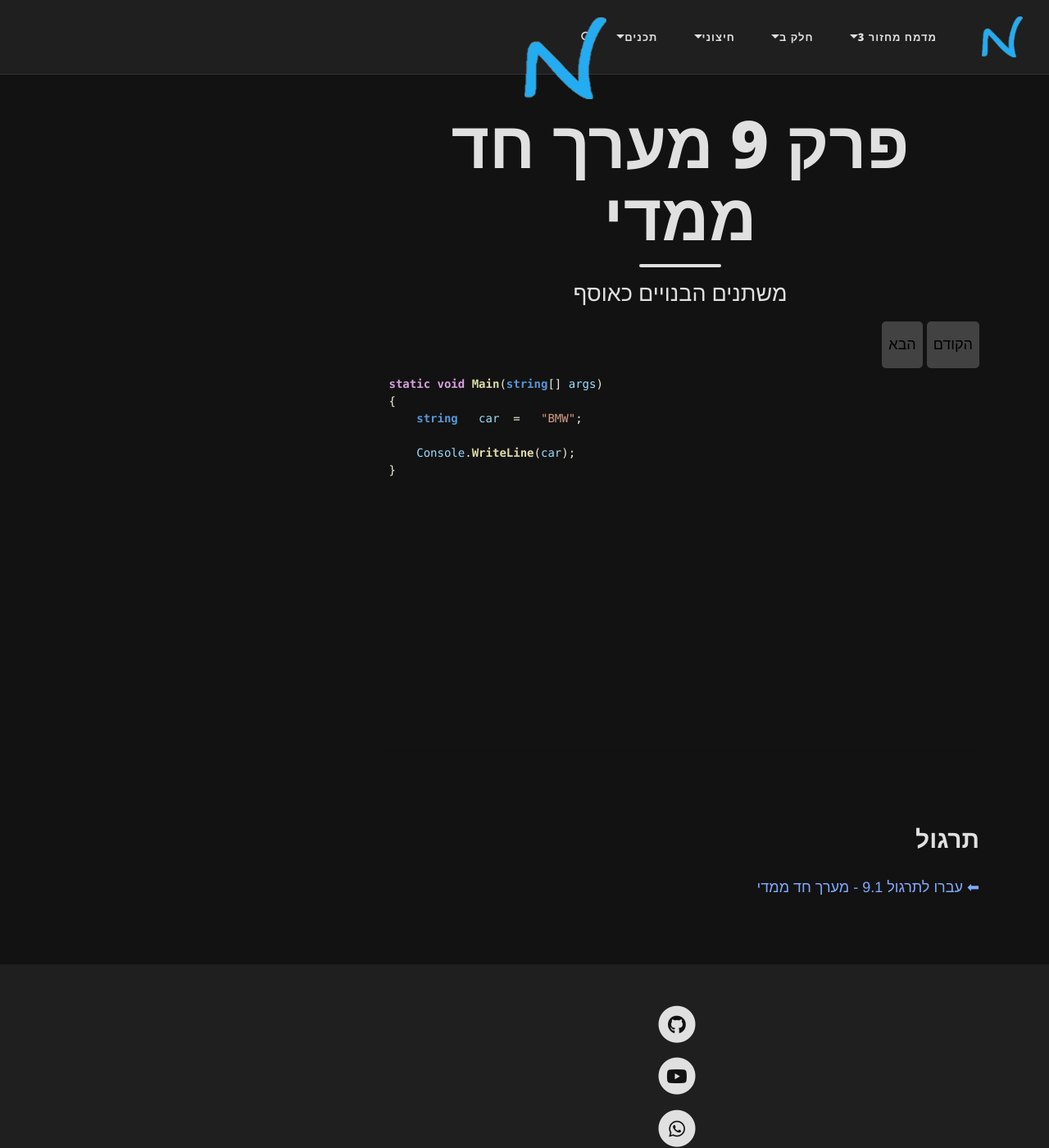
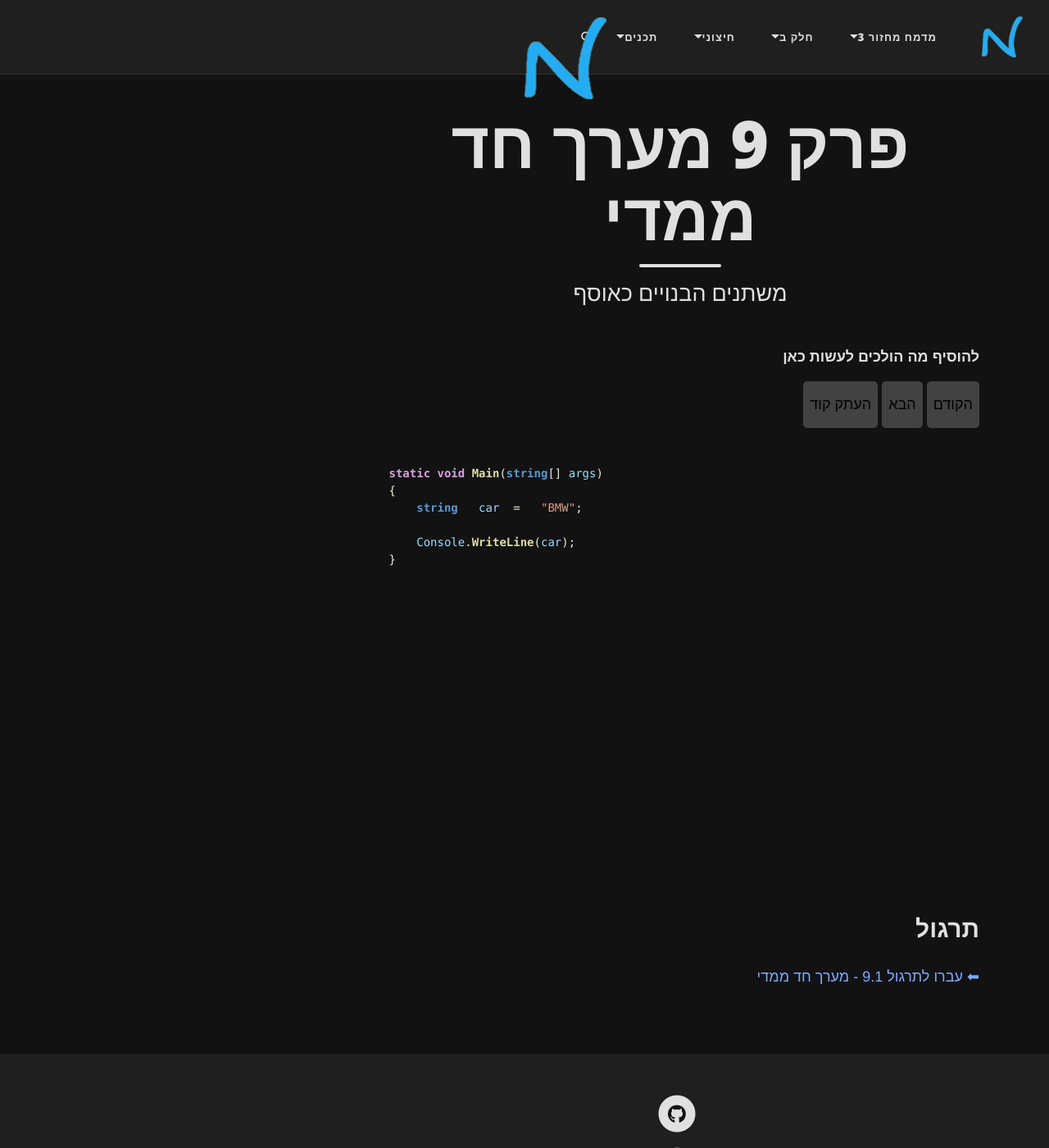
Before and after one commit to 3strategy/BeautifulYesodot, a Jekyll site: the page built from cs2/Chapter9.md, in a window 1280 px wide and 1400 px high. Shown: the whole window at 82% size. Built offline with Jekyll 4.4.1, drawn with Linux system fonts in a browser that asks for light colours; comment, search, counter and statistics services are not loaded; some of the changed lines change nothing that is shown.

Commit message:
copy button + explanations

````diff
--- a/cs2/Chapter9.md
+++ b/cs2/Chapter9.md
@@ -18,16 +18,31 @@ details, details > summary { display: none; }
 #stage pre {
   position: absolute;
   top: 0; left: 0; right: 0; bottom: 0;
-  margin: 0;
   opacity: 0;
   transition: opacity 3s;
   z-index: 1;
   direction: ltr;
   background: inherit;
+  margin: 0;
 }
 #stage pre.show {
   opacity: 1;
   z-index: 2;
+}
+.button-container {
+  margin-bottom: 2em;
+}
+#explanation {
+  margin: 0 0 0.6em 0;
+  min-height: 1.8em;
+  font-weight: bold;
+}
+.copy-success {
+  color: green;
+  font-size: 0.9em;
+  margin-right: 1em;
+  display: inline-block;
+  vertical-align: middle;
 }
 </style>
 
@@ -36,7 +51,7 @@ details, details > summary { display: none; }
 
 
 
-<details markdown="1"><summary></summary>
+<details markdown="1"><summary>להוסיף מה הולכים לעשות כאן</summary>
 
 ```csharp
 static void Main(string[] args)
@@ -48,7 +63,7 @@ static void Main(string[] args)
 ```
 </details>
 
-<details markdown="1"><summary></summary>
+<details markdown="1"><summary>להוסיף מה הולכים לעשות כאן</summary>
 
 ```csharp
 static void Main(string[] args)
@@ -63,7 +78,7 @@ static void Main(string[] args)
 
 </details>
 
-<details markdown="1"><summary></summary>
+<details markdown="1"><summary>להוסיף מה הולכים לעשות כאן</summary>
 
 ```csharp
 static void Main(string[] args)
@@ -76,7 +91,7 @@ static void Main(string[] args)
 </details>
 
 
-<details markdown="1"><summary></summary>
+<details markdown="1"><summary>להוסיף מה הולכים לעשות כאן</summary>
 
 ```csharp
 static void Main(string[] args)
@@ -100,7 +115,7 @@ static void Main(string[] args)
 
 
 
-<details markdown="1"><summary></summary>
+<details markdown="1"><summary>להוסיף מה הולכים לעשות כאן</summary>
 
 ```csharp
 static void Main(string[] args)
@@ -123,7 +138,7 @@ static void Main(string[] args)
 </details>
 
 
-<details markdown="1"><summary></summary>
+<details markdown="1"><summary>להוסיף מה הולכים לעשות כאן</summary>
 
 ```csharp
 static void Main(string[] args)
@@ -138,7 +153,7 @@ static void Main(string[] args)
 
 
 
-<details markdown="1"><summary></summary>
+<details markdown="1"><summary>להוסיף מה הולכים לעשות כאן</summary>
 
 ```csharp
 static void Main(string[] args)
@@ -153,7 +168,7 @@ static void Main(string[] args)
 
 
 
-<details markdown="1"><summary></summary>
+<details markdown="1"><summary>להוסיף מה הולכים לעשות כאן</summary>
 
 ```csharp
 static void Main(string[] args)
@@ -171,7 +186,7 @@ static void Main(string[] args)
 
 
 
-<details markdown="1"><summary></summary>
+<details markdown="1"><summary>להוסיף מה הולכים לעשות כאן</summary>
 
 ```csharp
 static void Main(string[] args)
@@ -185,7 +200,7 @@ static void Main(string[] args)
 ```
 </details>
 
-<details markdown="1"><summary></summary>
+<details markdown="1"><summary>להוסיף מה הולכים לעשות כאן</summary>
 
 ```csharp
 static void Main(string[] args)
@@ -210,7 +225,7 @@ static void PrintArr<T>(T[] arr)
 </details>
 
 
-<details markdown="1"><summary></summary>
+<details markdown="1"><summary>להוסיף מה הולכים לעשות כאן</summary>
 
 ```csharp
 static void Main(string[] args)
@@ -224,7 +239,7 @@ static void Main(string[] args)
 </details>
 
 
-<details markdown="1"><summary></summary>
+<details markdown="1"><summary>להוסיף מה הולכים לעשות כאן</summary>
 
 ```csharp
 static void Main(string[] args)
@@ -244,10 +259,14 @@ static void WillItChange_יתשנה_או_לא(char[] arr)
 </details>
 
 
-
+ <!-- this is the actual page that is displayed -->
+<!-- =============================================== -->
+<div id="explanation"></div>
 <div class="button-container">
   <button id="prevBtn">הקודם</button>
   <button id="nextBtn">הבא</button>
+  <button id="copyBtn">העתק קוד</button>
+  <span id="copyStatus" class="copy-success" style="display:none;">הועתק!</span>
 </div>
 <div id="stage"></div>
 
@@ -257,18 +276,27 @@ static void WillItChange_יתשנה_או_לא(char[] arr)
 
 <script defer>
 document.addEventListener('DOMContentLoaded', () => {
-  const steps = [...document.querySelectorAll('details')]
-    .map(d => d.querySelector('pre').cloneNode(true));
+  // Extract summaries and codes:
+  const blocks = [...document.querySelectorAll('details')].map(d => {
+      return {
+        summary: d.querySelector('summary').textContent,
+        codeEl: d.querySelector('pre').cloneNode(true)
+      };
+  });
   const stage = document.getElementById('stage');
+  const explanation = document.getElementById('explanation');
+  const copyBtn = document.getElementById('copyBtn');
+  const copyStatus = document.getElementById('copyStatus');
   let idx = 0;
 
-  // Start with one code block
-  let current = stage.appendChild(steps[0].cloneNode(true));
+  // Initial display
+  let current = stage.appendChild(blocks[0].codeEl.cloneNode(true));
   current.classList.add('show');
+  explanation.textContent = blocks[0].summary;
 
   function crossfade(toIdx) {
     if (toIdx === idx) return;
-    const next = stage.appendChild(steps[toIdx].cloneNode(true));
+    const next = stage.appendChild(blocks[toIdx].codeEl.cloneNode(true));
     next.classList.add('show');
     next.style.opacity = 0;
     next.getBoundingClientRect(); // force reflow
@@ -278,27 +306,39 @@ document.addEventListener('DOMContentLoaded', () => {
       current.remove();
       current = next;
       idx = toIdx;
+      explanation.textContent = blocks[toIdx].summary;
     }, 800);
   }
 
-  // Buttons
+  // Button handlers
   document.getElementById('nextBtn').onclick = () =>
-    crossfade((idx + 1) % steps.length);
+    crossfade((idx + 1) % blocks.length);
   document.getElementById('prevBtn').onclick = () =>
-    crossfade((idx + steps.length - 1) % steps.length);
+    crossfade((idx + blocks.length - 1) % blocks.length);
 
-  // Stage left click = next, right click = prev
+  // Mouse click on stage (not buttons)
   stage.addEventListener('mousedown', e => {
     if (e.button === 0) { // Left
-      crossfade((idx + 1) % steps.length);
+      crossfade((idx + 1) % blocks.length);
       e.preventDefault();
     }
     if (e.button === 2) { // Right
-      crossfade((idx + steps.length - 1) % steps.length);
+      crossfade((idx + blocks.length - 1) % blocks.length);
       e.preventDefault();
     }
   });
   stage.addEventListener('contextmenu', e => e.preventDefault());
+
+  // Copy button handler
+  copyBtn.onclick = () => {
+    // Find and copy code from currently displayed <pre>
+    const code = current.textContent;
+    // Use Clipboard API if available
+    navigator.clipboard.writeText(code).then(() => {
+      copyStatus.style.display = 'inline-block';
+      setTimeout(() => { copyStatus.style.display = 'none'; }, 1200);
+    });
+  };
 });
 </script>
 
````
